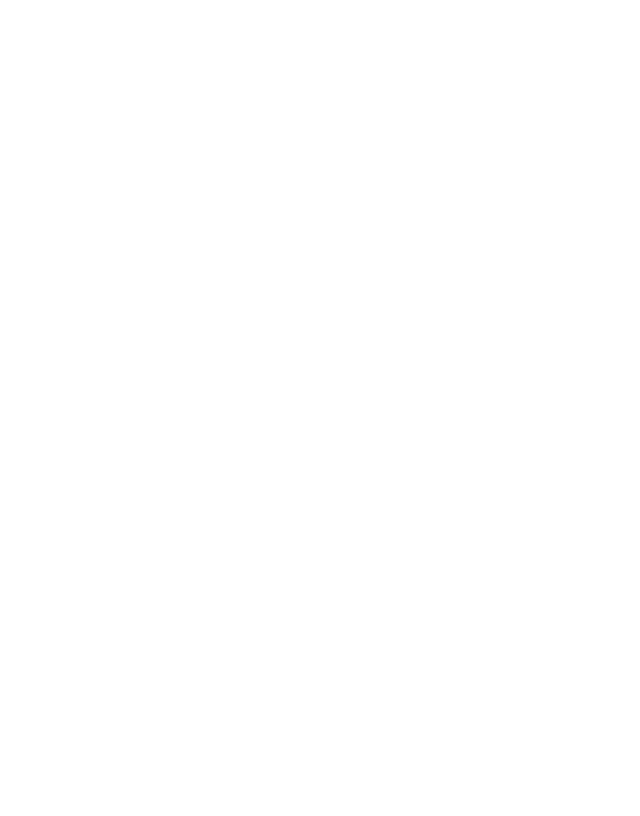
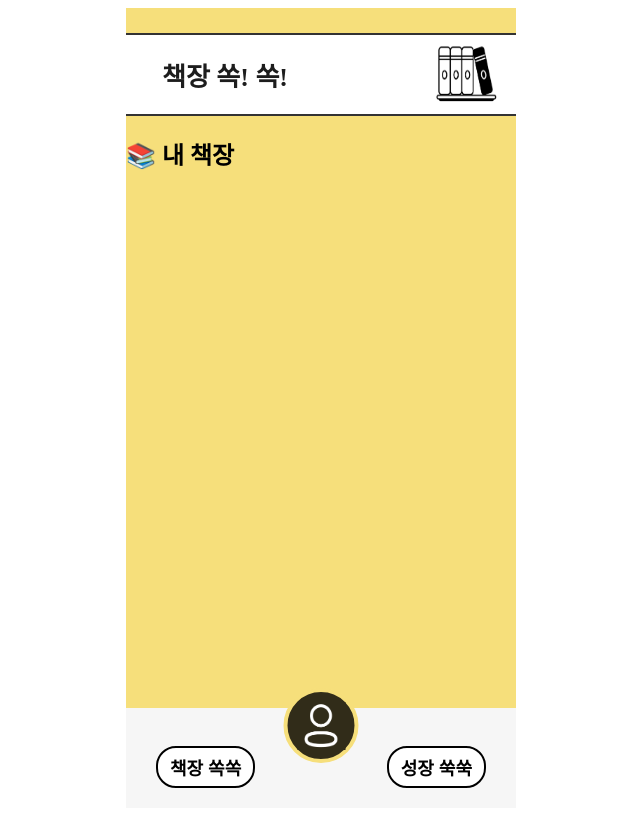
Before and after one commit to sanghuniolsida/frontend, a React (Create React App) app: page /library in a window 1280 px wide. Before the commit this address had no page. Shown: the whole page, without its empty margins (319-959 px from the left). Built offline with nearby package versions, Linux system fonts and the light colour scheme; a web font is replaced by a local one.

Commit message:
책장 페이지 생성 / 홈 css 변경

```diff
--- a/src/App.js
+++ b/src/App.js
@@ -4,6 +4,7 @@
 import LoginPage from './pages/LoginPage';
 import Home from './pages/Home';
 import Quiz from './pages/Quiz';
+import Library from './pages/Library';
 
 function App() {
   return (
@@ -12,6 +13,7 @@
         <Route path="/" element={<LoginPage />} />
         <Route path="/home" element={<Home />} />
         <Route path="/quiz" element={<Quiz />} />
+        <Route path="/library" element={<Library />} />
         {/* 다른 페이지들도 여기 추가 */}
       </Routes>
     </Router>
--- a/src/components/Footer.css
+++ b/src/components/Footer.css
@@ -18,22 +18,6 @@
     font-weight: bold;
   }
 
-  .profile-circle {
-    position: absolute;
-    top: -20px;
-    left: 50%;
-    transform: translateX(-50%);
-    background-color: #312C19;
-    color: white;
-    width: 80px;
-    height: 80px;
-    border-radius: 50%;
-    border: 4px solid #f6df7b;
-    display: flex;
-    align-items: center;
-    justify-content: center;
-  }
-
   .homebuttonicon-icon {
     width: 48px;
     height: 48px;
@@ -43,3 +27,39 @@
     background-color: #666666;
     color: white;
   }
+
+  .profile-circle {
+    position: absolute;
+    top: -20px;
+    left: 50%;
+    transform: translateX(-50%);
+    background-color: #312C19;
+    color: white;
+    width: 75px;
+    height: 75px;
+    border-radius: 50%;
+    border: 4px solid #f6df7b;
+    display: flex;
+    align-items: center;
+    justify-content: center;
+    transition: transform 0.3s ease;
+  }
+
+  .profile-circle:hover {
+    animation: pulse 1s infinite;
+  }
+
+  @keyframes pulse {
+    0% {
+      transform: translateX(-50%) scale(1);
+      opacity: 1;
+    }
+    50% {
+      transform: translateX(-50%) scale(1.05);
+      opacity: 0.9;
+    }
+    100% {
+      transform: translateX(-50%) scale(1);
+      opacity: 1;
+    }
+  }
--- a/src/components/Footer.js
+++ b/src/components/Footer.js
@@ -1,12 +1,15 @@
 import React from 'react';
 import './Footer.css';
+import { useNavigate } from 'react-router-dom';
 
 function Footer() {
+  const navigate = useNavigate();
+
   return (
     <footer className="footer">
-      <button className="footer-btn">책장 쏙쏙</button>
+      <button className="footer-btn" onClick={() => navigate('/library')}>책장 쏙쏙</button>
 
-      <button className="profile-circle">
+      <button className="profile-circle" onClick={() => navigate('/home')}>
         <img src="/homebuttonicon.png" alt="홈 버튼 아이콘" className="homebuttonicon-icon" />
       </button>
 
--- a/src/components/Header.css
+++ b/src/components/Header.css
@@ -2,7 +2,7 @@
 
 .header-top-color {
   background-color: #F6DF7B; /* 원하는 윗부분 색상 */
-  height: 25px;              /* 원하는 두께 */
+  height: 25px;
   width: 100%;
   max-width: 390px;
 }
--- /dev/null
+++ b/src/pages/Library/index.js
@@ -0,0 +1,17 @@
+// src/pages/Library/index.js
+import React from 'react';
+import Main from '../../components/Main';
+
+function Library() {
+  return (
+    <Main>
+      {/* 내용 채우기기 */}
+      <div className="library-container">
+        <h2>📚 내 책장</h2>
+        {/* 나중에 책 리스트나 카드 컴포넌트 추가 */}
+      </div>
+    </Main>
+  );
+}
+
+export default Library;
```
Also changed, not shown: public/bookicon.png, public/libraryicon.png (added), src/pages/Library/library.css (added).
